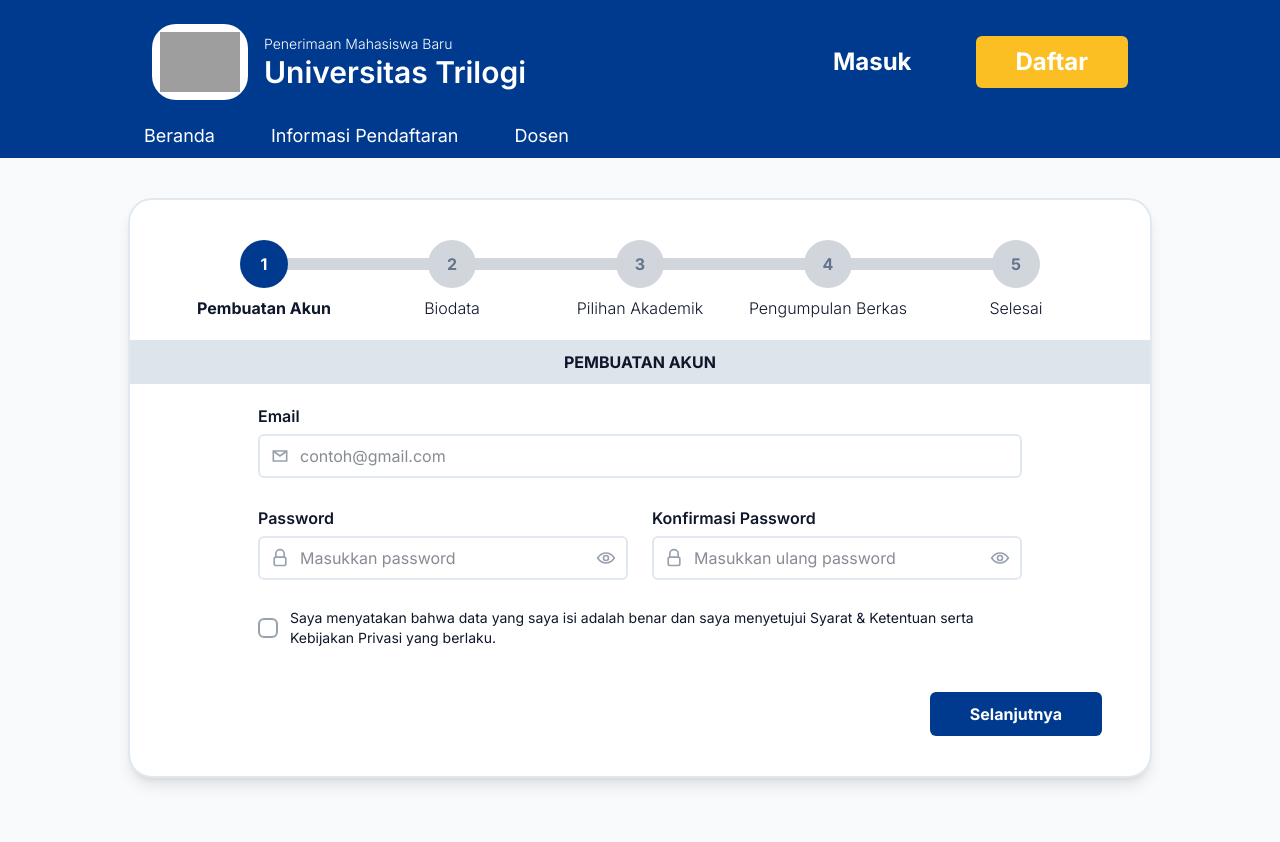
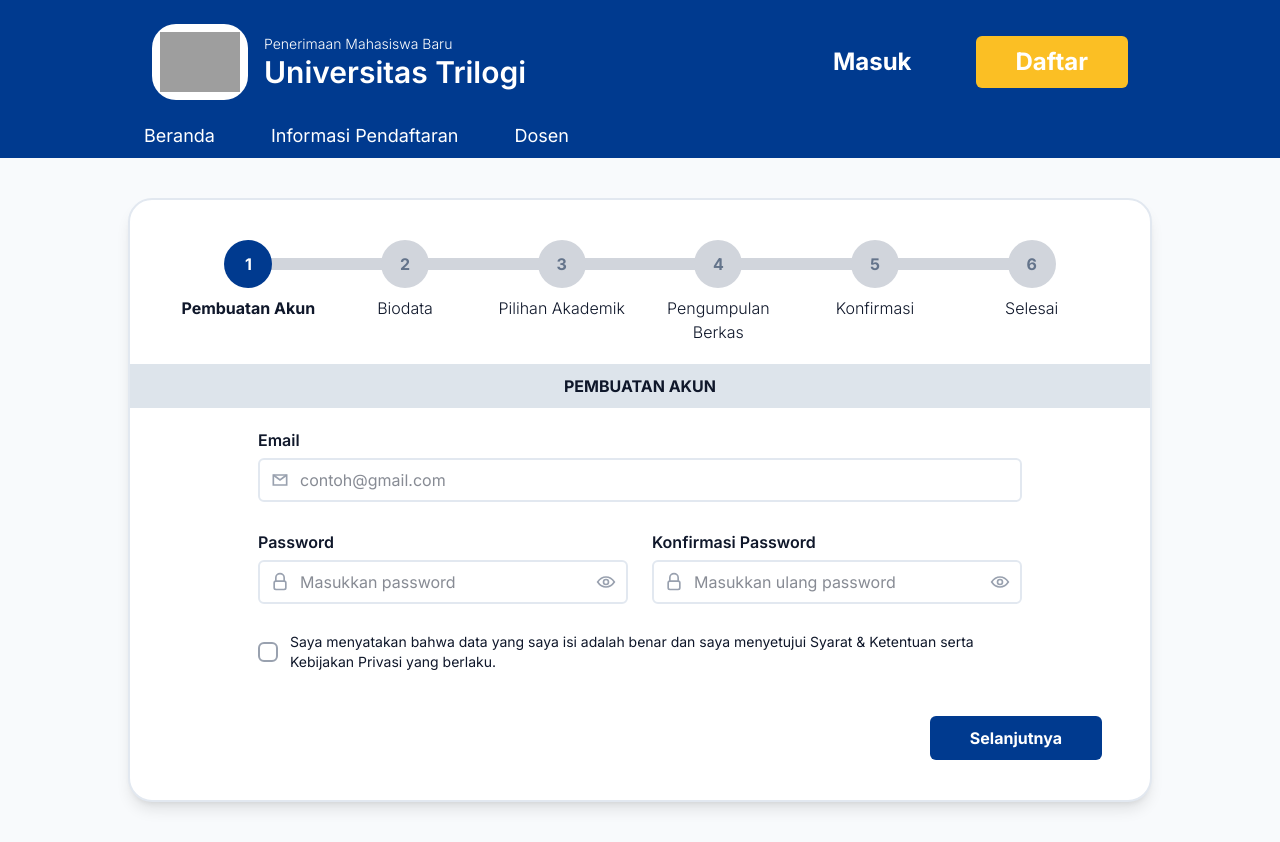
Before and after one commit to AmaCrisn/next-enroll, a Next.js app: page /daftar in a window 1280 px wide. Before the commit the page ends 818 px from the top, so only its background shows below. Built offline with nearby package versions, Linux system fonts and the light colour scheme; grey boxes are pictures that could not be loaded.

Commit message:
Added confirmation step

```diff
--- a/src/components/layout/stepper.js
+++ b/src/components/layout/stepper.js
@@ -6,11 +6,12 @@ export default function stepper({ currentStep = 1 }) {
     "Biodata",
     "Pilihan Akademik",
     "Pengumpulan Berkas",
+    "Konfirmasi",
     "Selesai",
   ];
 
   return (
-    <div className="relative grid grid-cols-5 gap-4">
+    <div className="relative grid grid-cols-6 gap-4">
 
       <div className="absolute top-6 left-18 right-18 -translate-y-1/2">
 
```
